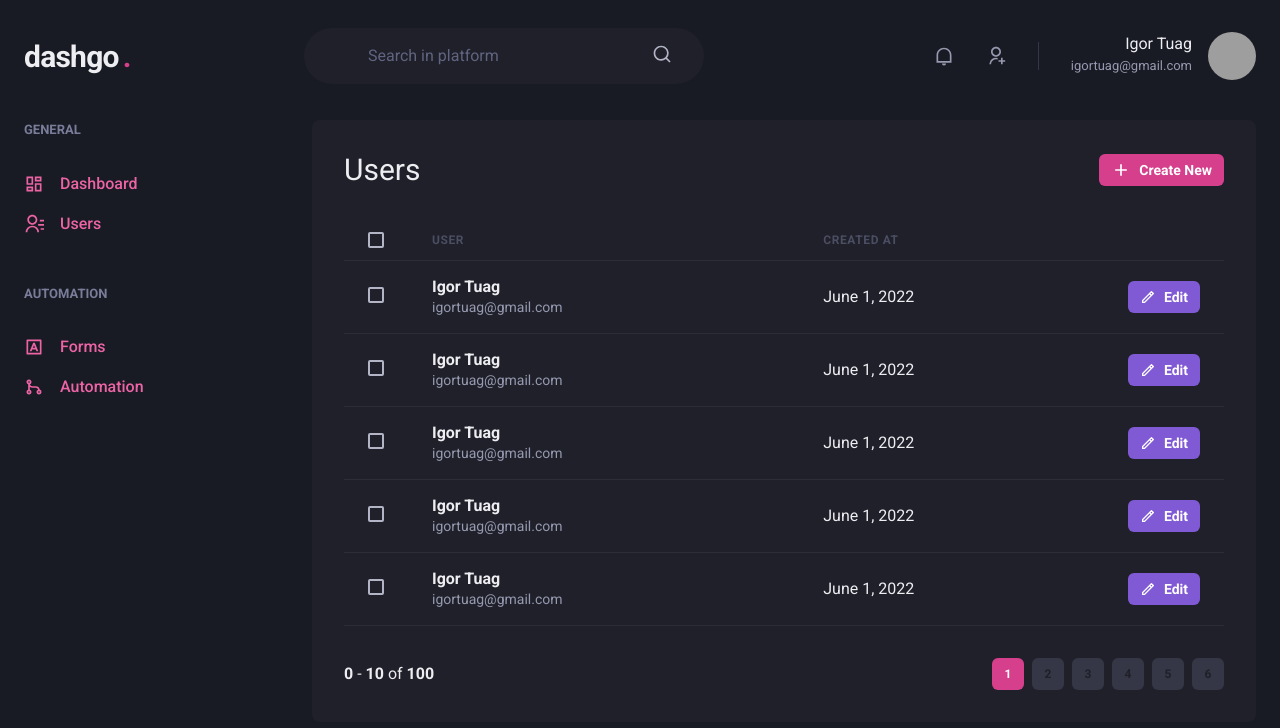
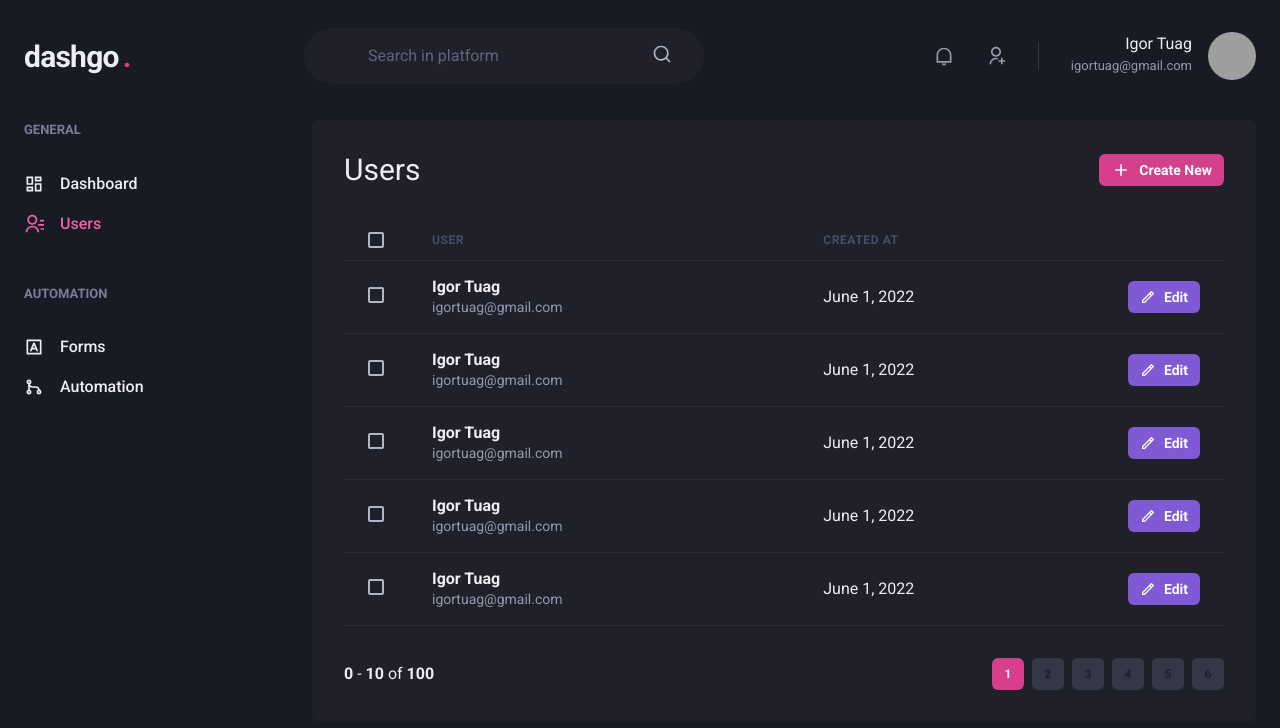
Before and after one commit to igortuag/dashgo, a Next.js app: page /users in a window 1280 px wide. Shown: the top 728 px of the page. Built offline with nearby package versions, Linux system fonts and the light colour scheme; grey boxes are pictures that could not be loaded.

Commit message:
add validation to check active link

```diff
--- a/src/components/ActiveLink.tsx
+++ b/src/components/ActiveLink.tsx
@@ -1,4 +1,5 @@
 import Link, { LinkProps } from "next/link";
+import { useRouter } from "next/router";
 import { cloneElement, ReactElement } from "react";
 
 interface ActiveLinkProps extends LinkProps {
@@ -6,7 +7,13 @@ interface ActiveLinkProps extends LinkProps {
 }
 
 export default function ActiveLink({ children, ...rest }: ActiveLinkProps) {
-  const isActive = true;
+  const { asPath } = useRouter();
+
+  let isActive = false;
+
+  if (asPath === rest.href || asPath === rest.as) {
+    isActive = true;
+  }
 
   return (
     <Link {...rest}>
```
